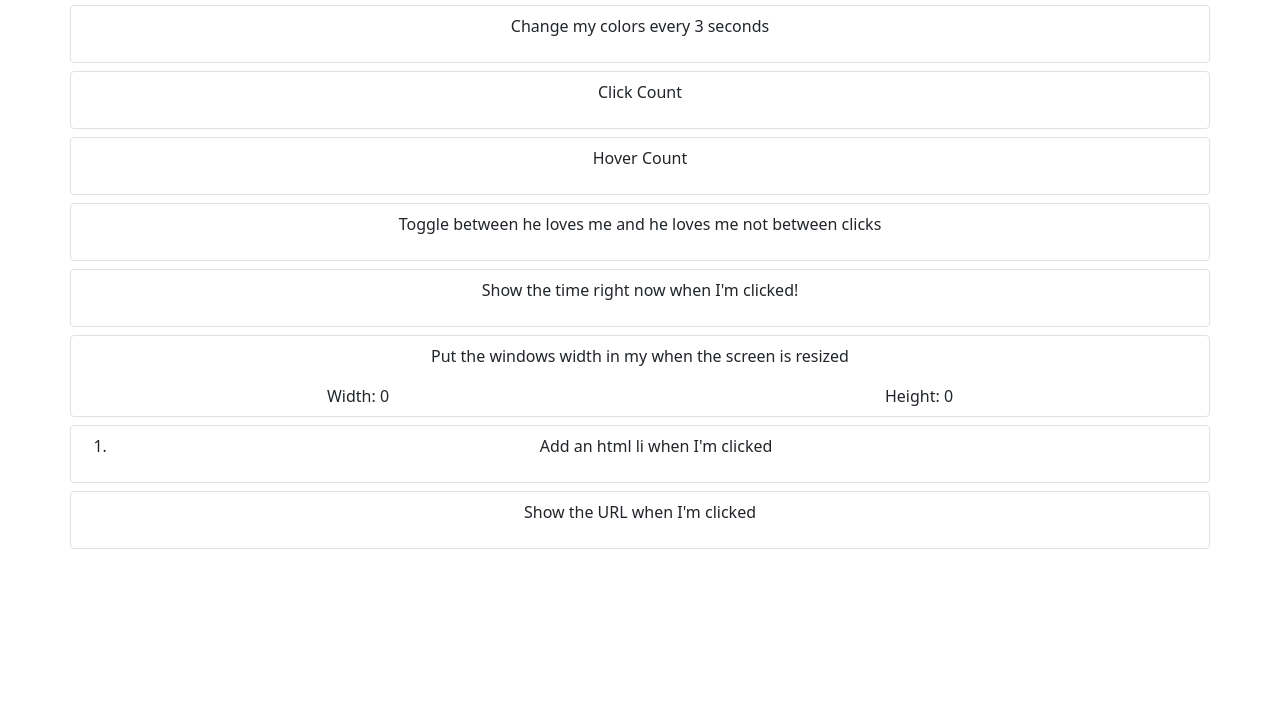
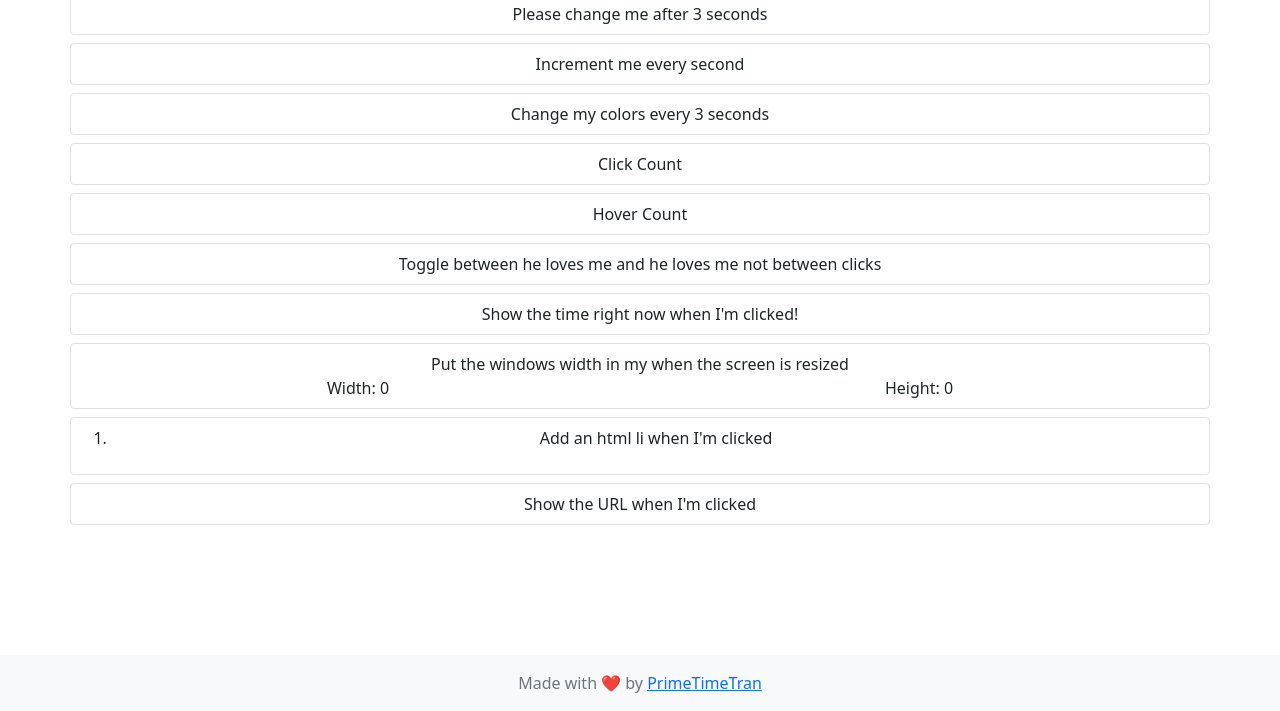
Before and after one commit to namnhat1110/Day2.2-coderscript, a plain HTML site: page index.html in a window 1280 px wide. Shown: the part 249-960 px from the top of the page. Before the commit the page ends 856 px from the top, so only its background shows below. Drawn offline with nearby package versions, Linux system fonts and the light colour scheme.

Commit message:
Update 2.2

```diff
--- a/index.html
+++ b/index.html
@@ -12,9 +12,9 @@
 </head>
 
 <body>
-  <nav class="navbar navbar-expand-lg navbar-light bg-light">
+  <nav class="navbar navbar-expand-lg navbar-light bg-light mb-5">
     <div class="container-fluid">
-      <a class="navbar-brand" href="#">Navbar</a>
+      <a class="navbar-brand" href="#">CoderScript</a>
       <button class="navbar-toggler" type="button" data-bs-toggle="collapse" data-bs-target="#navbarSupportedContent"
         aria-controls="navbarSupportedContent" aria-expanded="false" aria-label="Toggle navigation">
         <span class="navbar-toggler-icon"></span>
@@ -37,30 +37,30 @@
   </nav>
 
   <section class="d-flex justify-content-center align-items-center flex-column vh-100 pb-5 text-center">
-    <h1>Javascript</h1>
+    <h1>CoderScript</h1>
     <div id="change-text" class="container rounded border p-2 my-1">
-      <p>Change my text when the page loads</p>
+      Please change me after 3 seconds
     </div>
     <div id="change-count" class="container rounded border p-2 my-1">
-      <p>Increment my count every 1 second. Count 0</p>
+      Increment me every second
     </div>
     <div id="change-color" class="container rounded border p-2 my-1">
-      <p>Change my colors every 3 seconds</p>
+      Change my colors every 3 seconds
     </div>
     <div id="change-click" class="container rounded border p-2 my-1">
-      <p>Click Count</p>
+      Click Count
     </div>
     <div id="change-hover" class="container rounded border p-2 my-1">
-      <p>Hover Count</p>
+      Hover Count
     </div>
     <div id="change-he-loves-me" class="container rounded border p-2 my-1">
-      <p>Toggle between he loves me and he loves me not between clicks</p>
+      Toggle between he loves me and he loves me not between clicks
     </div>
     <div id="change-to-current-date" class="container rounded border p-2 my-1">
-      <p>Show the time right now when I'm clicked!</p>
+      Show the time right now when I'm clicked!
     </div>
     <div class="container rounded border p-2 my-1">
-      <p>Put the windows width in my when the screen is resized</p>
+      Put the windows width in my when the screen is resized
       <div class="d-flex justify-content-around align-items-center">
         <div id="change-to-current-width">Width: 0</div>
         <div id="change-to-current-height">Height: 0</div>
@@ -74,10 +74,19 @@
     </div>
 
     <div id="change-to-url" class="container rounded border p-2 my-1">
-      <p>Show the URL when I'm clicked</p>
+      Show the URL when I'm clicked
     </div>
   </section>
-
+  <footer class="footer mt-auto py-3 bg-light">
+    <div class="container d-flex align-items-center justify-content-center">
+      <span class="text-muted">
+        Made with ❤️ by
+        <a className="m-1" href="https://github.com/PrimeTimeTran">
+          PrimeTimeTran
+        </a>
+      </span>
+    </div>
+  </footer>
   <script src="https://cdn.jsdelivr.net/npm/bootstrap@5.0.0-beta2/dist/js/bootstrap.bundle.min.js"
     integrity="sha384-b5kHyXgcpbZJO/tY9Ul7kGkf1S0CWuKcCD38l8YkeH8z8QjE0GmW1gYU5S9FOnJ0"
     crossorigin="anonymous"></script>
```
